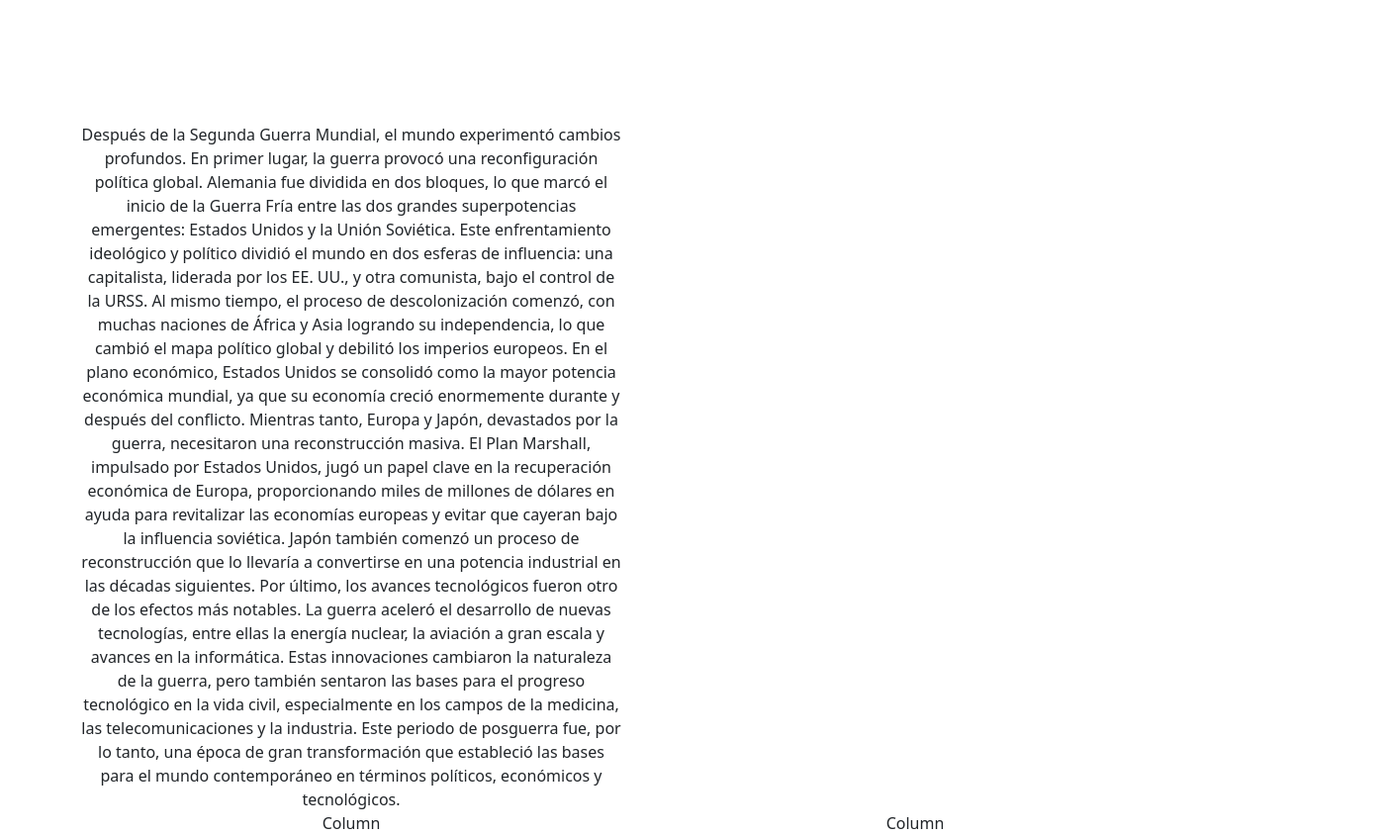
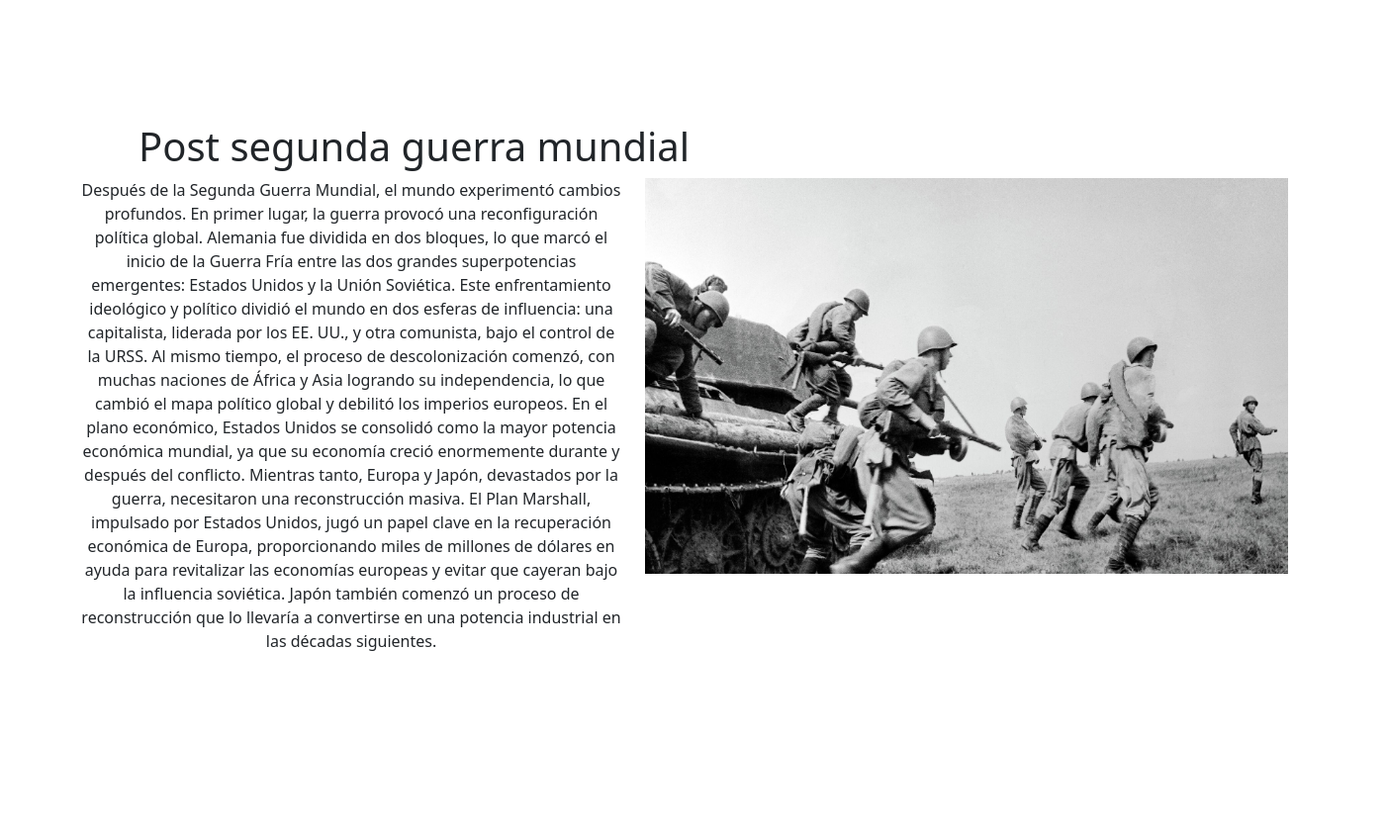
Before and after one commit to patoet36/TP-Final-Campenni-Corti-Lentino-Dominguez-Silva, a plain HTML site: page paginas/pagConsecuencias.html in a window 1280 px wide. Shown: the part 1260-2104 px from the top of the page at 99% size, 1402 px wide, since content can reach past the window. After the commit the page ends 1920 px from the top, so only its background shows below. Drawn offline with nearby package versions, Linux system fonts and the light colour scheme.

Commit message:
muchos cambios consecuecnias

```diff
--- a/css/pagConsecuencias.css
+++ b/css/pagConsecuencias.css
@@ -26,3 +26,15 @@ body{
 .titulo_1{
     margin-left: 140px  ;
 }
+
+.imagen_3 img{
+    margin-right: 100px;
+    text-align: center;
+    align-items: center;
+    height: 400px;
+    width: 650px;
+}
+
+.titulo_3{
+    margin-left: 140px;
+}
--- a/paginas/pagConsecuencias.html
+++ b/paginas/pagConsecuencias.html
@@ -14,7 +14,7 @@
         <div class="row row-cols-2">
           <div class="col">La Segunda Guerra Mundial trajo consigo una devastación económica sin precedentes, con la destrucción de infraestructuras y ciudades en Europa y Asia que paralizó industrias y comercios, mientras los países afectados enfrentaban colosales desafíos de reconstrucción. En este contexto, el Plan Marshall, liderado por Estados Unidos, se convirtió en clave para revitalizar Europa occidental, inyectando capital y estimulando la integración económica. Por otro lado, la guerra marcó un cambio en el liderazgo económico global: Estados Unidos emergió como la principal potencia económica, con un PIB que representaba casi la mitad de la economía mundial en 1945, mientras que potencias tradicionales como el Reino Unido sufrieron un notable declive. A su vez, la Unión Soviética consolidó su modelo económico centralizado, influenciando a Europa del Este, mientras que Japón, tras su devastación, inició un proceso de reconstrucción que años después lo llevaría a convertirse en una potencia industrial. En el ámbito global, la guerra también dio origen a nuevas instituciones económicas como el FMI y el Banco Mundial, diseñadas para estabilizar y regular las relaciones económicas internacionales.</div>
           <div class="imagen_1">
-            <div class="col"><img src="../assets/imagenes/descargini.jpg" alt=""></div>
+            <div class="col"><img src="../assets/imagenes/imagen guerra 1.jpg" alt=""></div>
           </div>
         </div>
       </div>
@@ -31,7 +31,7 @@
       <div class="container text-center">
         <div class="row row-cols-2">
             <div class="imagen_2">
-                <div class="col"><img src="../assets/imagenes/descarginini.jpg" alt=""></div>
+                <div class="col"><img src="../assets/imagenes/imagen guerra 2.jpg" alt=""></div>
             </div>
           <div class="col">La Segunda Guerra Mundial dejó un quilombo económico global que redefinió todo. Europa y Japón quedaron en ruinas: fábricas destruidas, sistemas de transporte inutilizados, ciudades hechas pedazos y millones de vidas perdidas que dejaron una fuerza laboral disminuida. Mientras ellos trataban de juntar los pedazos, Estados Unidos salió fortalecido como el gran ganador económico, controlando casi la mitad del PIB global y quedándose con el rol de líder indiscutido del comercio y las finanzas internacionales. Japón, a pesar de estar arrasado, empezó a levantarse poco a poco hasta convertirse en una potencia industrial décadas después. Por otro lado, la Unión Soviética aprovechó el desbarajuste para expandir su modelo económico centralizado, metiendo mano en Europa del Este y marcando el inicio de la Guerra Fría.
 
@@ -47,19 +47,15 @@
       <br>
       <br>
 
+      <div class="titulo_3">
+        <h1>Post segunda guerra mundial</h1>
+      </div>
       <div class="container text-center">
         <div class="row row-cols-2">
           <div class="col">Después de la Segunda Guerra Mundial, el mundo experimentó cambios profundos. En primer lugar, la guerra provocó una reconfiguración política global. Alemania fue dividida en dos bloques, lo que marcó el inicio de la Guerra Fría entre las dos grandes superpotencias emergentes: Estados Unidos y la Unión Soviética. Este enfrentamiento ideológico y político dividió el mundo en dos esferas de influencia: una capitalista, liderada por los EE. UU., y otra comunista, bajo el control de la URSS. Al mismo tiempo, el proceso de descolonización comenzó, con muchas naciones de África y Asia logrando su independencia, lo que cambió el mapa político global y debilitó los imperios europeos.
-
-            En el plano económico, Estados Unidos se consolidó como la mayor potencia económica mundial, ya que su economía creció enormemente durante y después del conflicto. Mientras tanto, Europa y Japón, devastados por la guerra, necesitaron una reconstrucción masiva. El Plan Marshall, impulsado por Estados Unidos, jugó un papel clave en la recuperación económica de Europa, proporcionando miles de millones de dólares en ayuda para revitalizar las economías europeas y evitar que cayeran bajo la influencia soviética. Japón también comenzó un proceso de reconstrucción que lo llevaría a convertirse en una potencia industrial en las décadas siguientes.
-
-            Por último, los avances tecnológicos fueron otro de los efectos más notables. La guerra aceleró el desarrollo de nuevas tecnologías, entre ellas la energía nuclear, la aviación a gran escala y avances en la informática. Estas innovaciones cambiaron la naturaleza de la guerra, pero también sentaron las bases para el progreso tecnológico en la vida civil, especialmente en los campos de la medicina, las telecomunicaciones y la industria. Este periodo de posguerra fue, por lo tanto, una época de gran transformación que estableció las bases para el mundo contemporáneo en términos políticos, económicos y tecnológicos.</div>
-          <div>
-            <div class="col"><img src="../assets/imagenes/wachin.jpeg" alt=""></div>
+            En el plano económico, Estados Unidos se consolidó como la mayor potencia económica mundial, ya que su economía creció enormemente durante y después del conflicto. Mientras tanto, Europa y Japón, devastados por la guerra, necesitaron una reconstrucción masiva. El Plan Marshall, impulsado por Estados Unidos, jugó un papel clave en la recuperación económica de Europa, proporcionando miles de millones de dólares en ayuda para revitalizar las economías europeas y evitar que cayeran bajo la influencia soviética. Japón también comenzó un proceso de reconstrucción que lo llevaría a convertirse en una potencia industrial en las décadas siguientes.</div>
+          <div class="imagen_3">
+            <div class="col"><img src="../assets/imagenes/imagen guerra 3.jpg" alt=""></div>
           </div>
-          <div class="col">Column</div>
-          <div class="col">Column</div>
-        </div>
-      </div>
 </body>
 </html>
```
Also changed, not shown: assets/imagenes/imagen guerra 1.jpg (added), assets/imagenes/imagen guerra 2.jpg (added), assets/imagenes/imagen guerra 3.jpg (added).
